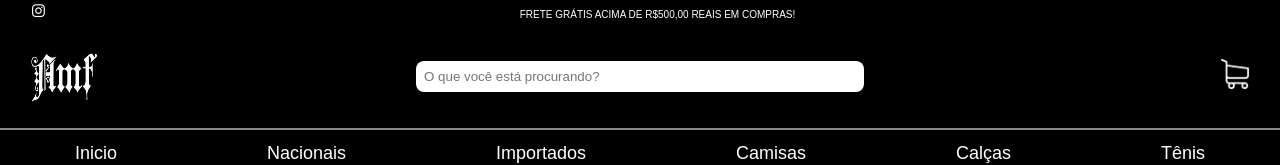
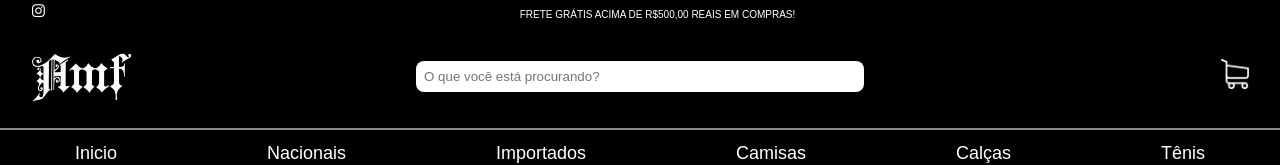
Before and after one commit to FellipeCastro/site-filmes, a plain HTML site: page site AFM/index.html in a window 1280 px wide. Shown: the top 165 px of the page. Drawn offline with nearby package versions, Linux system fonts and the light colour scheme; no server answers.

Commit message:
atualizado

```diff
--- a/site AFM/index.html
+++ b/site AFM/index.html
@@ -27,7 +27,7 @@
         <section class="hdr">
 
                 <div class="logoamf">
-                <img src="img/banner.jpg" alt="">
+                <img src="img/banner.jpg" class="logo-header" alt="Logo">
                 </div>
 
                 <div class="pesquisa">
@@ -186,6 +186,7 @@
 
 
     <footer>
+        <section class="form-footer"></section>
         <section class="contfoot">
             <div class="contimg">
                 <img src="img/banner.jpg">
--- a/site AFM/script.js
+++ b/site AFM/script.js
@@ -3,7 +3,7 @@ const topHeader = document.querySelector('.top-header')
 const header = document.querySelector('.hdr')
 const nav = document.querySelector('.nav-list')
 const abaCar = document.querySelector('.aba-carrinho-aberta')
-var swiper = ''
+const logo = document.querySelector('.logo-header')
 
 
 
@@ -28,12 +28,13 @@ const activeScroll = () =>{
     header.classList.add('header-scroll')
     nav.style.top = '10vh'
     abaCar.style.top = '0'
-
+    logo.style.transform = 'scale(0.9)'
    }else{
     topHeader.style.transform = 'translateY(0%)'
     topHeader.classList.add('top-header')
     header.classList.add('hdr')
     nav.style.top = '16vh'
+    logo.style.transform = 'scale(1)'
    }
 
 }
--- a/site AFM/style.css
+++ b/site AFM/style.css
@@ -145,13 +145,13 @@ header {
     width: 32.5%!important;
 
 }
-.logoamf img{
-
-    width: 70px;
+.logo-header{
     height: 70px;
     margin-left: 30px;
     margin-right: 20px;
+    transition: all 0.8 ease-in-out;
 }
+
 .logoamf h1{
     margin-left: 30px;
 
```
